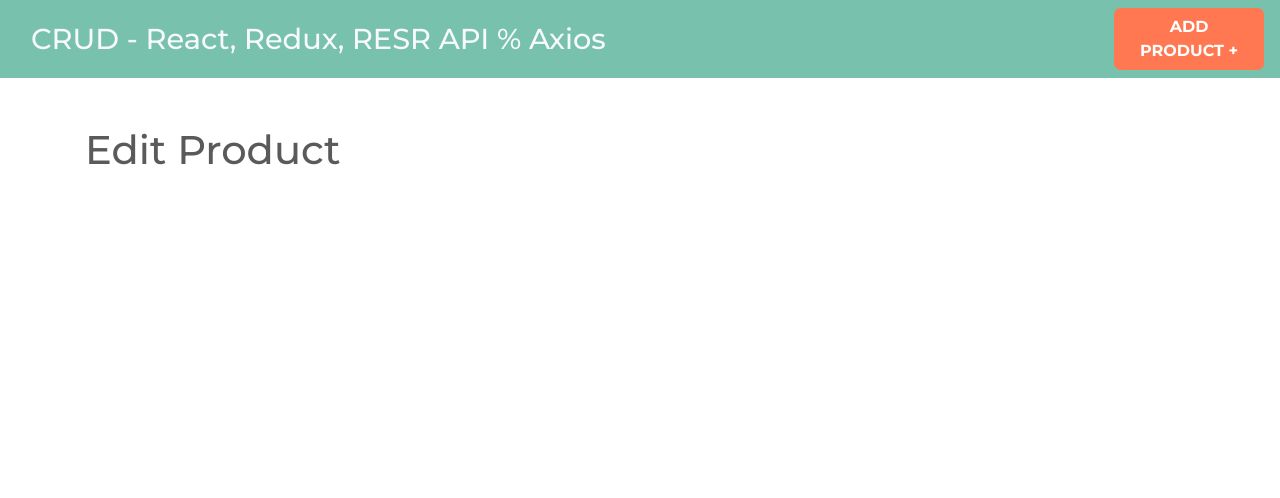
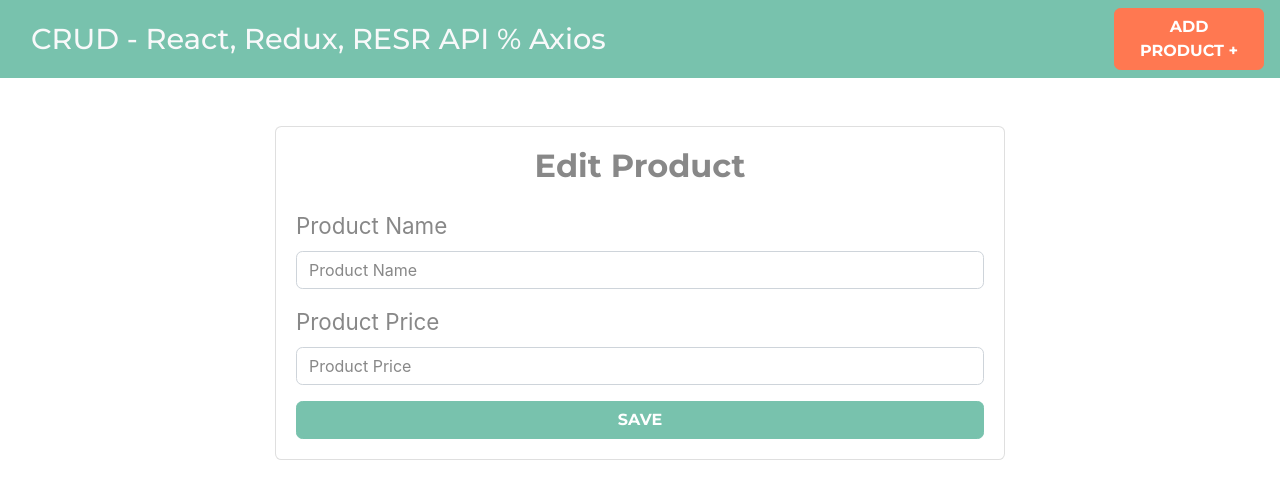
Before and after one commit to emilio-v/crud-redux, a React (Create React App) app: page /edit/product/1 in a window 1280 px wide. Shown: the top 498 px of the page. Built offline with nearby package versions, Linux system fonts and the light colour scheme.

Commit message:
added edit form and product list table

```diff
--- a/src/components/EditProduct.js
+++ b/src/components/EditProduct.js
@@ -1,5 +1,41 @@
 const EditProduct = () => {
-    return <h1>Edit Product</h1>;
+    return (
+        <div className="row justify-content-center">
+            <div className="col-md-8">
+                <div className="card">
+                    <div className="card-body">
+                        <h2 className="text-center mb-4 font-weight-bold">Edit Product</h2>
+                        <form>
+                            <div className="form-group">
+                                <label>Product Name</label>
+                                <input
+                                    type="text"
+                                    className="form-control"
+                                    placeholder="Product Name"
+                                    name="name"
+                                />
+                            </div>
+                            <div className="form-group">
+                                <label>Product Price</label>
+                                <input
+                                    type="number"
+                                    className="form-control"
+                                    placeholder="Product Price"
+                                    name="price"
+                                />
+                            </div>
+                            <button
+                                type="submit"
+                                className="btn btn-primary font-weight-bold text-uppercase d-block w-100"
+                            >
+                                Save
+                            </button>
+                        </form>
+                    </div>
+                </div>
+            </div>
+        </div>
+    );
 };
 
 export default EditProduct;
--- a/src/components/Products.js
+++ b/src/components/Products.js
@@ -1,5 +1,18 @@
 const Products = () => {
-    return <h1>Products</h1>;
+    return (
+        <>
+            <h2 className="text-center my-5">Product List</h2>
+            <table className="table table-striped">
+                <thead className="bg-primary table-dark">
+                    <tr>
+                        <th scope="col">Name</th>
+                        <th scope="col">Price</th>
+                        <th scope="col">Actions</th>
+                    </tr>
+                </thead>
+            </table>
+        </>
+    );
 };
 
 export default Products;
```
